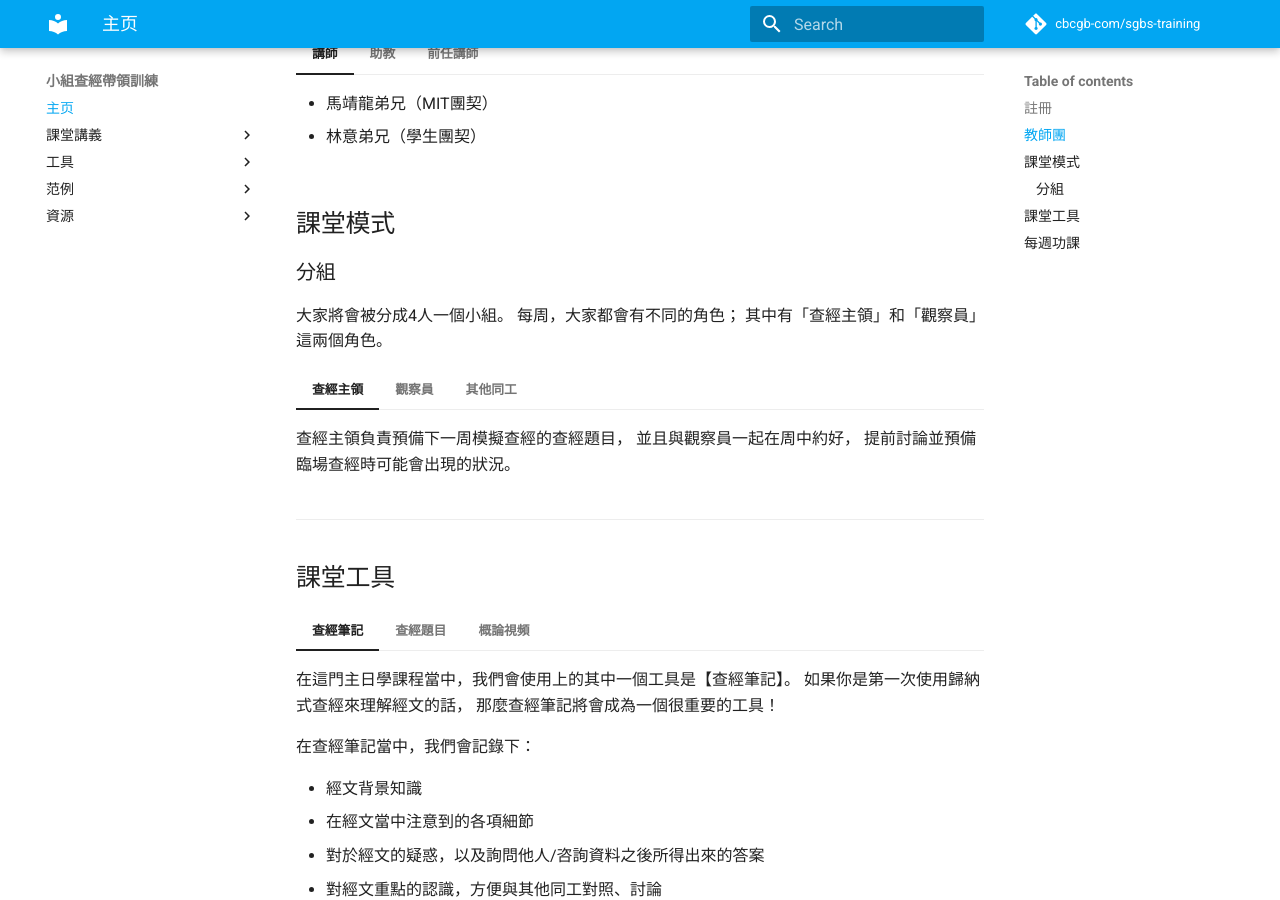
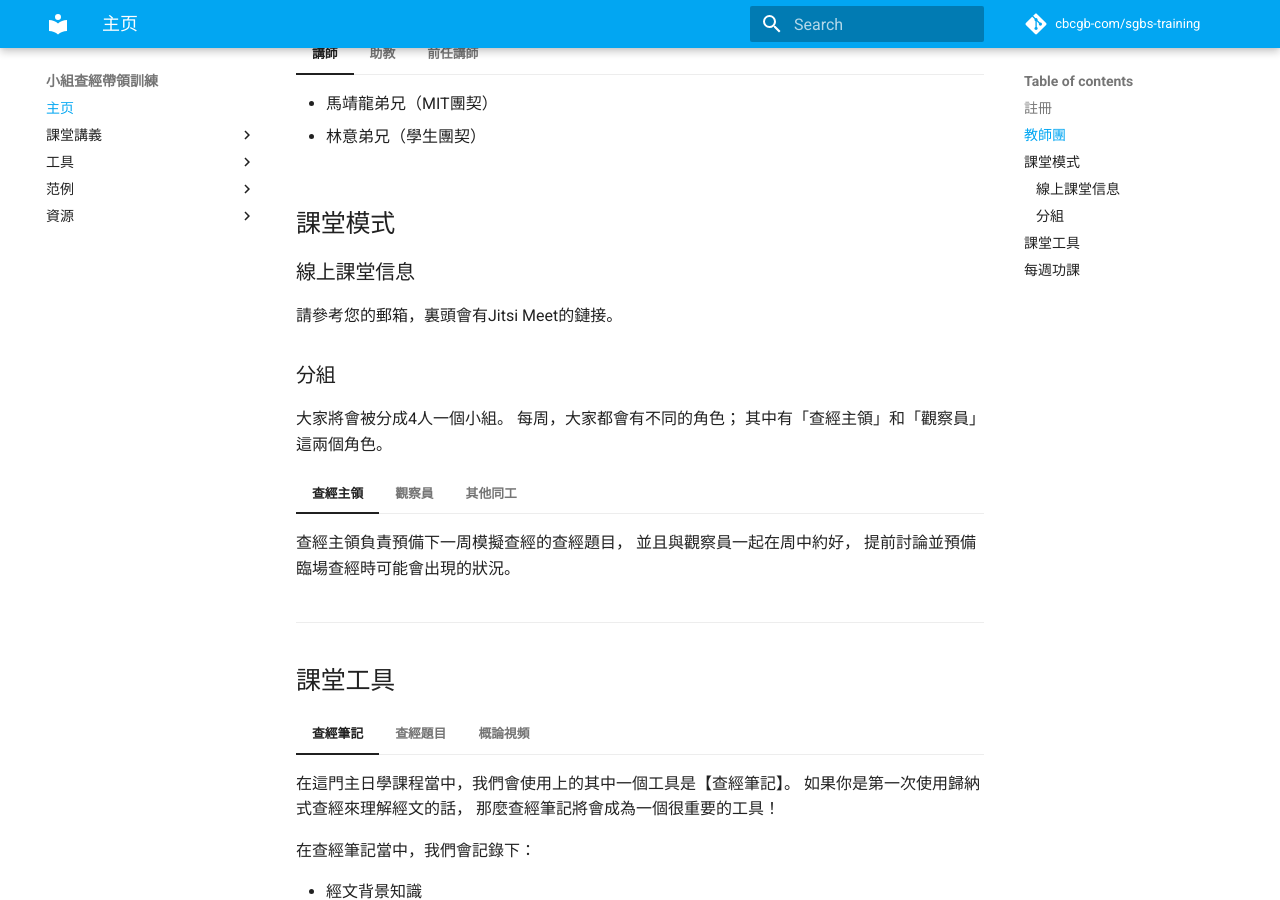
Before and after one commit to cbcgb-com/sgbs-training, an MkDocs documentation site: the page built from docs/index.md, in a window 1280 px wide and 900 px high, scrolled down 656 px. Built offline with MkDocs 1.6.1 and Material for MkDocs 9.7.7, drawn with Linux system fonts in a browser that asks for light colours; comment, search, counter and statistics services are not loaded.

Commit message:
Update index.md

```diff
--- a/docs/index.md
+++ b/docs/index.md
@@ -35,6 +35,10 @@
     - 張晨天弟兄（樂河團契）
 
 ## 課堂模式
+
+### 線上課堂信息
+
+請參考您的郵箱，裏頭會有Jitsi Meet的鏈接。
 
 ### 分組
 
```
